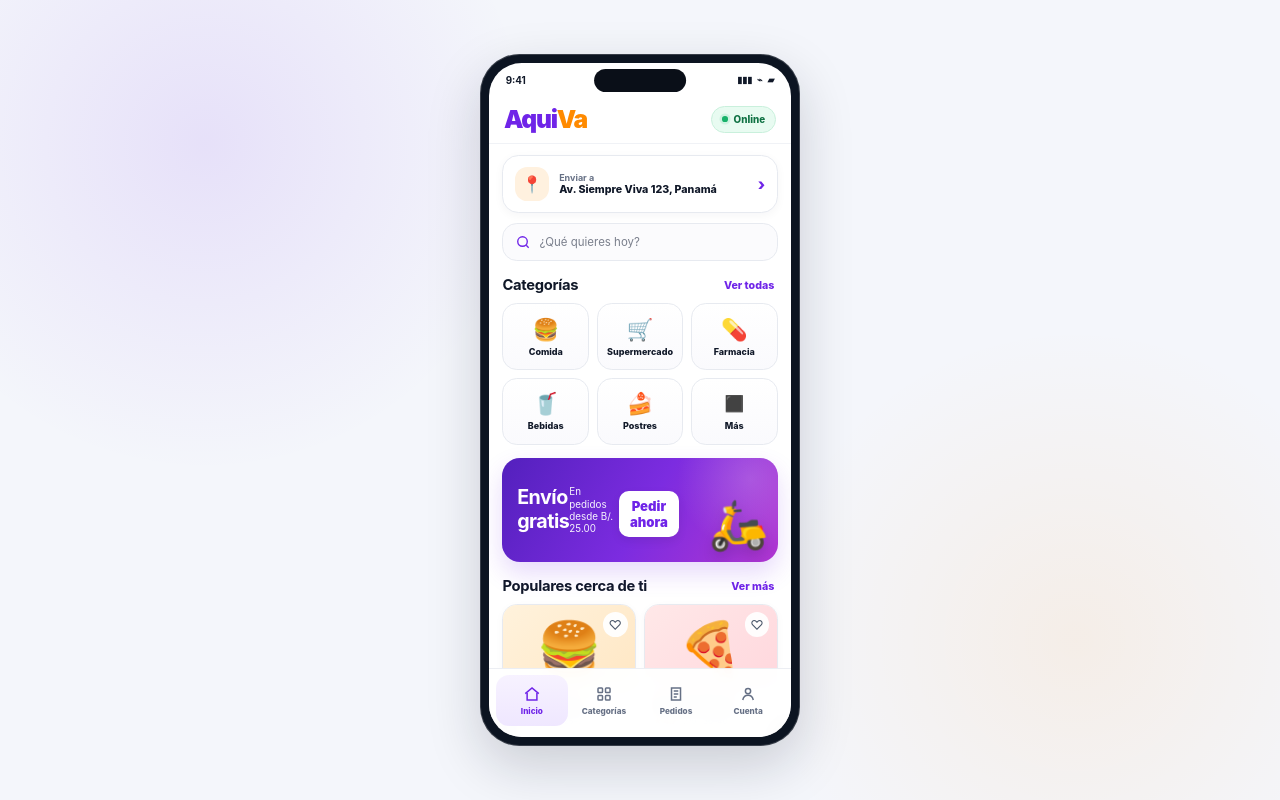
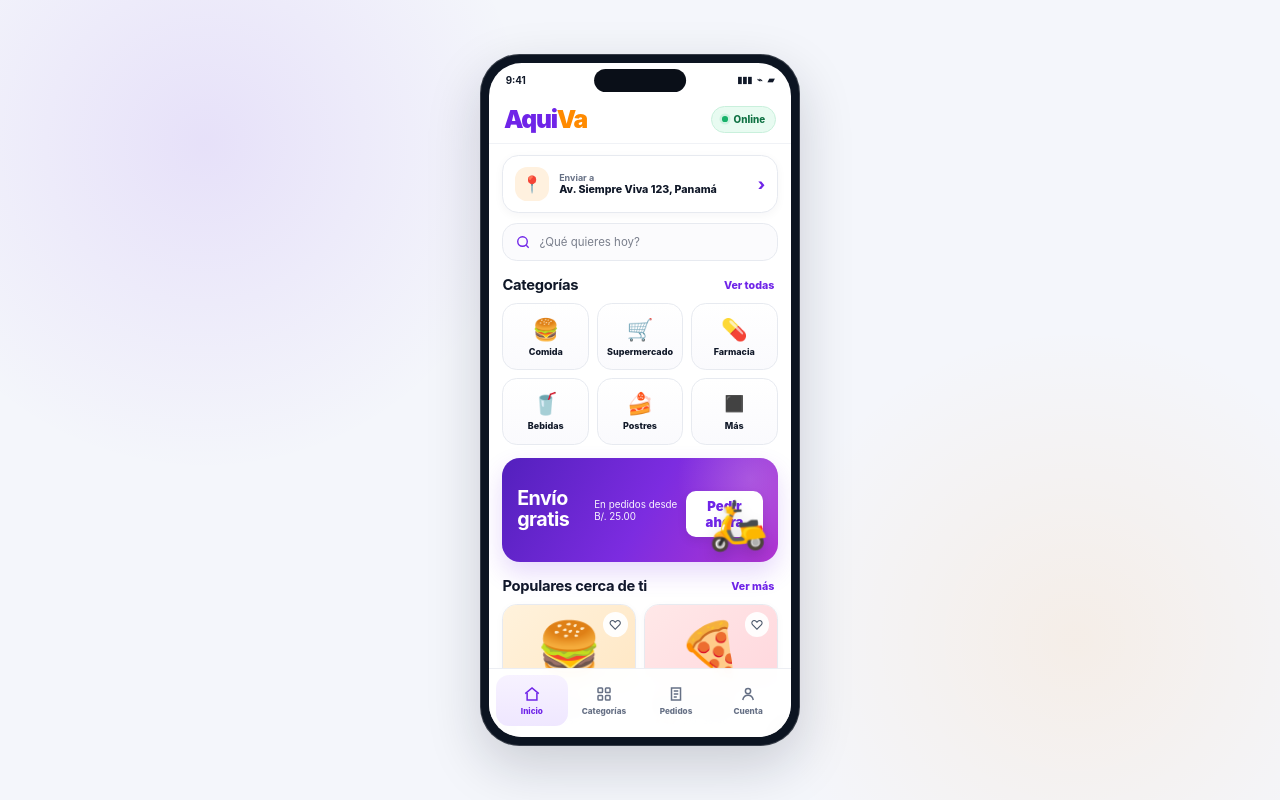
Before and after one commit to inpev/AquiVa, a plain HTML site: page index.html in a window 1280 px wide. Drawn offline with Linux system fonts and the light colour scheme.

Commit message:
Corregir la distribución de la tarjeta promocional

```diff
--- a/css/styles.css
+++ b/css/styles.css
@@ -530,13 +530,15 @@ body {
    PROMOCIÓN
    ========================================================= */
 
+/* =========================================================
+   PROMOCIÓN
+   ========================================================= */
+
 .promo {
   min-height: 126px;
 
   margin: 5px 0 18px;
-
-  /* Reservamos espacio a la derecha para la moto */
-  padding: 18px 120px 18px 18px;
+  padding: 18px;
 
   position: relative;
 
@@ -566,12 +568,79 @@ body {
     0 14px 30px rgba(111, 36, 232, 0.17);
 }
 
+/*
+ * El contenido ocupa la zona izquierda del banner.
+ * Se reserva espacio suficiente para la moto sin comprimir
+ * el texto ni el botón.
+ */
 .promo > div:first-child {
+  width: calc(100% - 90px);
+
   position: relative;
   z-index: 2;
+}
+
+.promo h3 {
+  margin: 0 0 3px;
+
+  font-size: 24px;
+  line-height: 1.05;
+
+  letter-spacing: -0.6px;
+}
+
+.promo p {
+  margin: 0;
+
+  font-size: 12px;
+  line-height: 1.3;
+
+  opacity: 0.95;
+}
+
+.promo button {
+  margin-top: 10px;
+  padding: 9px 14px;
+
+  color: var(--purple);
+
+  background: #ffffff;
+
+  border: 0;
+  border-radius: 12px;
+
+  font: inherit;
+  font-weight: 900;
+
+  box-shadow:
+    0 5px 12px rgba(0, 0, 0, 0.08);
+
+  cursor: pointer;
+}
+
+.scooter {
+  position: absolute;
+
+  right: 14px;
+  bottom: 10px;
+
+  z-index: 1;
+
+  font-size: 56px;
+
+  filter:
+    drop-shadow(
+      0 9px 9px rgba(0, 0, 0, 0.14)
+    );
+
+  transform: rotate(-2deg);
+
+  pointer-events: none;
+}
+
+.promo > div:first-child {
   max-width: 170px;
 }
-
 
 
 
```
